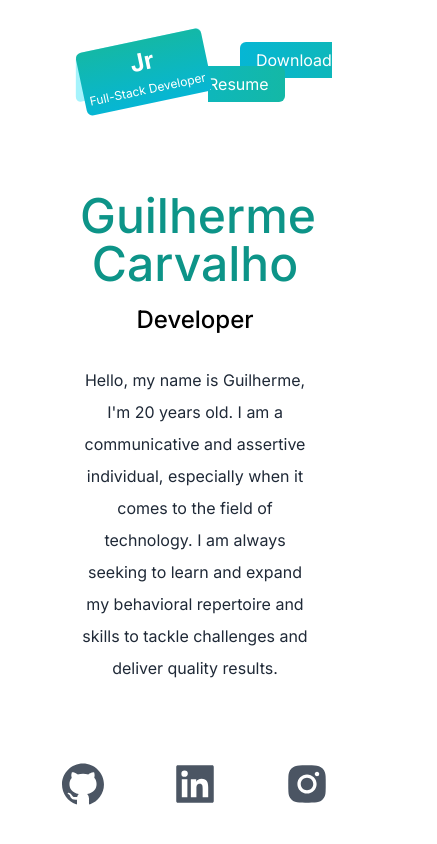
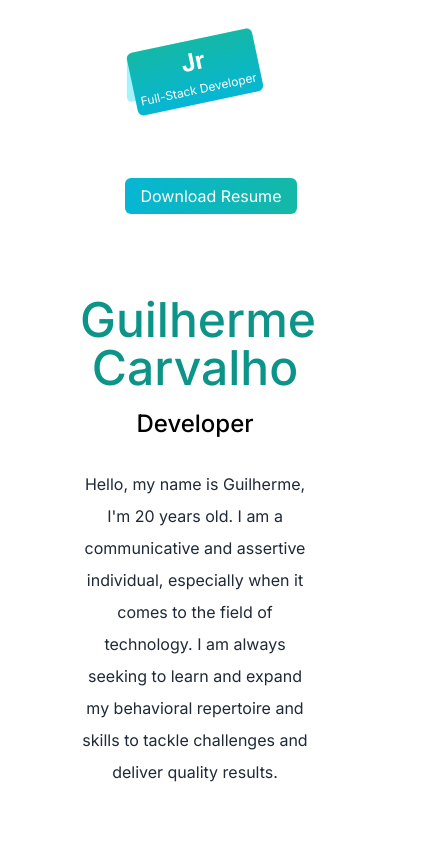
Before and after one commit to GuilhermeCarv1/Portifolio-React, a Next.js app: page / in a window 390 px wide. Shown: the top 844 px of the page, 437 px wide, since content can reach past the window. Built offline with nearby package versions, Linux system fonts and the light colour scheme.

Commit message:
update responsiv

```diff
--- a/src/app/page.js
+++ b/src/app/page.js
@@ -27,7 +27,7 @@ export default function Home() {
 
       <main className="bg-white px-10 md:px-20 lg:px-40">
         <section className="min-h-screen">
-          <nav className="p-10 flex justify-between">
+          <nav className="p-10 max-sm:flex-col  max-sm:items-center flex justify-between">
             <div className="group duration-500 -rotate-12 hover:-rotate-0 hover:skew-x-1 skew-x-0 hover:translate-x-6 hover:translate-y-12">
               <div className="group-hover:duration-400 relative rounded-md w-32 h-16 bg-gradient-to-b from-teal-500 to-cyan-500 text-white flex flex-col justify-center items-center gap-1 before:-skew-x-12 before:rounded-md before:absolute before:content[''] before:bg-cyan-200 before:right-1 before:top-0 before:w-32 before:h-12 before:-z-10">
                 <span className="text-2xl font-bold">Jr</span>
@@ -35,7 +35,7 @@ export default function Home() {
               </div>
             </div>
 
-            <ul className="flex items-center">
+            <ul className="flex items-center max-sm:mt-20">
               <li>
                 <a
                   className="bg-gradient-to-r from-cyan-500 to-teal-500 text-white px-4 py-2 rounded-md ml-8  "
@@ -497,7 +497,7 @@ export default function Home() {
           <div className="flex flex-col justify-center items-center gap-8">
             <p className=" pt-40 text-gray-600">Get in Touch</p>
             <h1 className="text-6xl font-medium">Contact Me</h1>
-            <div className="flex justify-between shadow-xl p-4  rounded-xl my-5 dark:bg-white flex-1">
+            <div className="flex max-sm:flex-col justify-between shadow-xl p-4  rounded-xl my-5 dark:bg-white flex-1">
               <a
                 className="flex hover:text-teal-600 transition-colors "
                 href="mailto:guicarvalhooliveira2468@gmail.com"
--- a/tailwind.config.js
+++ b/tailwind.config.js
@@ -8,6 +8,7 @@ module.exports = {
   ],
   theme: {
     extend: {
+
       backgroundImage: {
         "gradient-radial": "radial-gradient(var(--tw-gradient-stops))",
         "gradient-conic":
```
